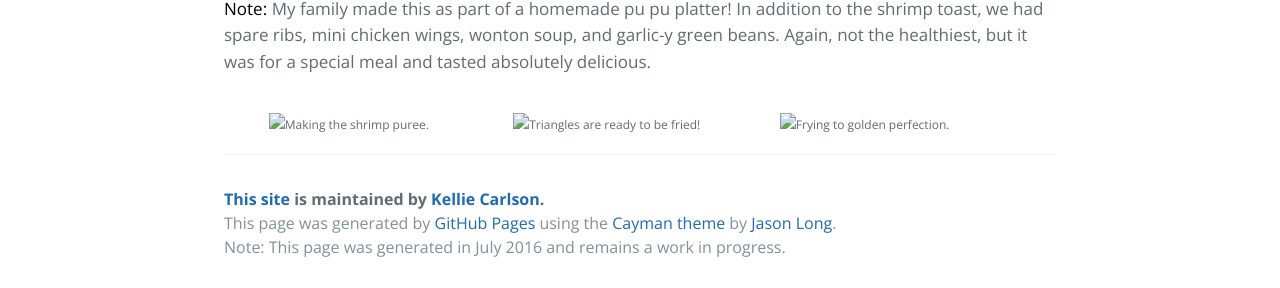
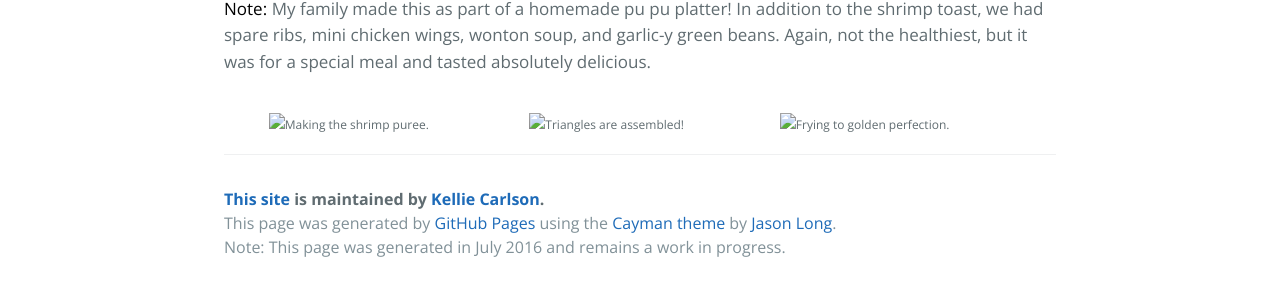
Before and after one commit to carlsonkellie/under_pressure_blog, a Jekyll site: the page built from _posts/2016-10-1-shrimp-toast.html, in a window 1280 px wide. Shown: the part 1346-1634 px from the top of the page. Built offline with Jekyll 4.4.1, drawn with Linux system fonts in a browser that asks for light colours; some web fonts are replaced.

Commit message:
shrimp toast

```diff
--- a/_posts/2016-10-1-shrimp-toast.html
+++ b/_posts/2016-10-1-shrimp-toast.html
@@ -44,6 +44,6 @@ description: True story -- I was so excited to eat this that I forgot to take a
 <br/>
 
 <p style="float: left; font-size: 9pt; text-align: center; width: 30%; margin-right: 1%; margin-bottom: 0.5em;"><img src="blog-images/shrimp_toast_puree.jpg" style="width: 100%">Making the shrimp puree.</p>
-<p style="float: left; font-size: 9pt; text-align: center; width: 30%; margin-right: 1%; margin-bottom: 0.5em;"><img src="blog-images/shrimp_toast_triangles.jpg" style="width: 100%">Triangles are ready to be fried!</p>
+<p style="float: left; font-size: 9pt; text-align: center; width: 30%; margin-right: 1%; margin-bottom: 0.5em;"><img src="blog-images/shrimp_toast_triangles.jpg" style="width: 100%">Triangles are assembled!</p>
 <p style="float: left; font-size: 9pt; text-align: center; width: 30%; margin-right: 1%; margin-bottom: 0.5em;"><img src="blog-images/shrimp_toast_frying.jpg" style="width: 100%">Frying to golden perfection.</p>
 <p style="clear: both;">
```
